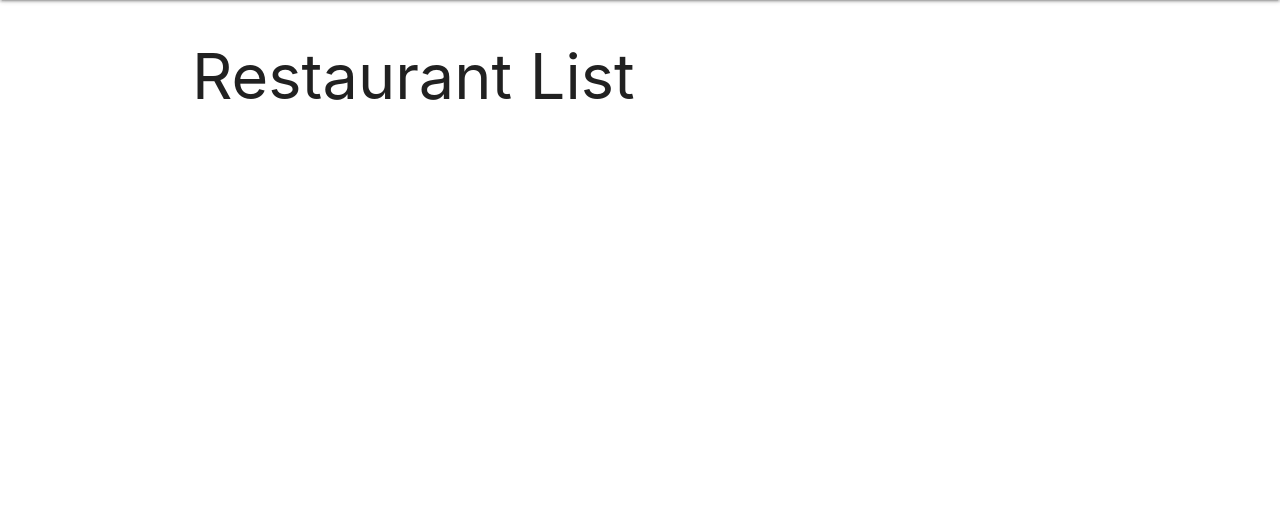
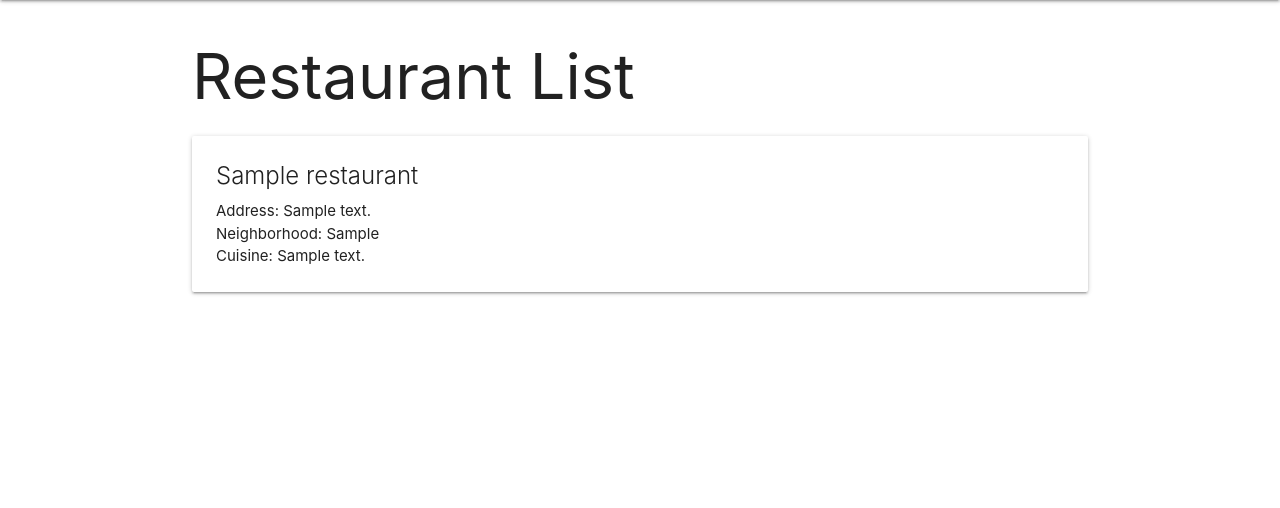
Before and after one commit to nsaltamachia/p3, a Django app: page /restaurants/ in a window 1280 px wide. Shown: the part 64-572 px from the top of the page. Run offline with Django 4.2, Linux system fonts and the light colour scheme; tables that the repository leaves empty hold one stand-in row (values such as "Sample post").

Commit message:
refactors restaurant_index to pull Restaurant model objects into indxed cards

```diff
--- a/main_app/templates/restaurants/index.html
+++ b/main_app/templates/restaurants/index.html
@@ -3,17 +3,13 @@
 
 <h1>Restaurant List</h1>
 
-{% for cat in cats %}
+{% for restaurant in restaurants %}
   <div class="card">
     <div class="card-content">
-      <span class="card-title">{{ cat.name }}</span>
-      <p>Breed: {{ cat.breed }}</p>
-      <p>Description: {{ cat.description }}</p>
-      {% if cat.age > 0 %}
-        <p>Age: {{ cat.age }}</p>
-      {% else %}
-        <p>Age: Kitten</p>
-      {% endif %}
+      <span class="card-title">{{ restaurant.name }}</span>
+      <p>Address: {{ restaurant.address }}</p>
+      <p>Neighborhood: {{ restaurant.neighborhood }}</p>
+      <p>Cuisine: {{ restaurant.cuisine }}</p>
     </div>
   </div>
 {% endfor %}
```
